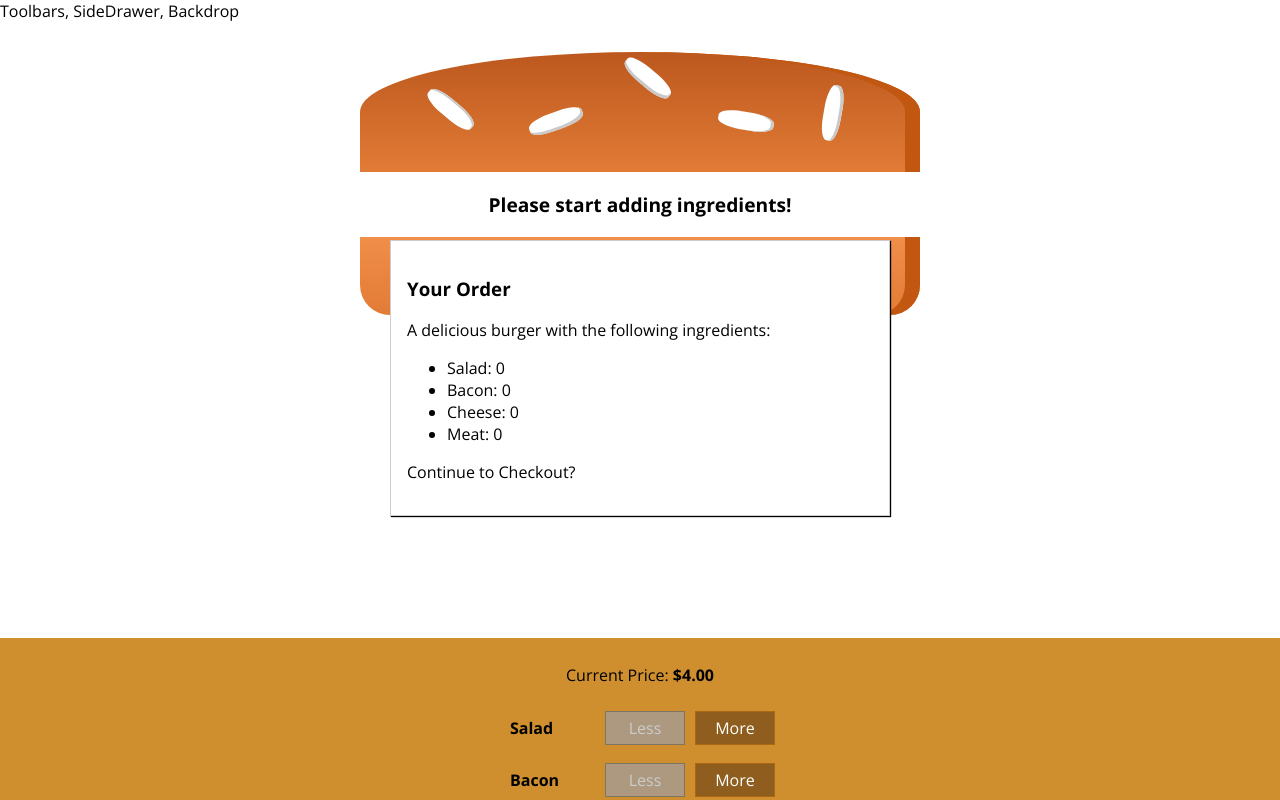
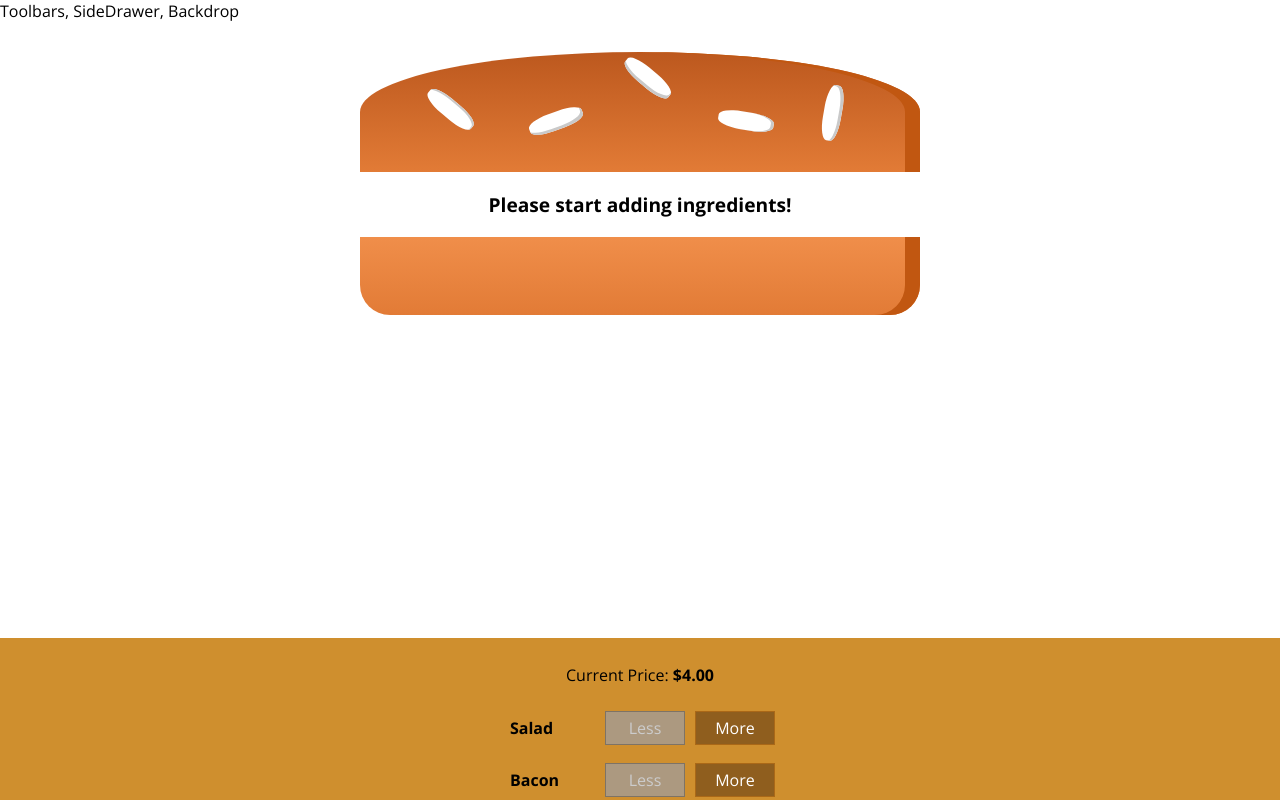
Before and after one commit to frankliuyh/burger-builder, a React app: page / in a window 1280 px wide. Shown: the top 800 px of the page. Built offline with nearby package versions, Linux system fonts and the light colour scheme.

Commit message:
add OrderSummary animation

```diff
--- a/src/components/Burger/BuildControls/BuildControls.js
+++ b/src/components/Burger/BuildControls/BuildControls.js
@@ -15,7 +15,7 @@
         {controls.map(ctrl => <BuildControl key={ctrl.label} label={ctrl.label}
                                 added={() => props.ingredientAdded(ctrl.type)} removed={() => props.ingredientRemoved(ctrl.type)}
                                 disabled={props.disabled[ctrl.type]} />)}
-        <button className={classes.OrderButton} disabled={!props.purchasable}>ORDER NOW</button>
+        <button className={classes.OrderButton} disabled={!props.purchasable} onClick={props.ordered}>ORDER NOW</button>
     </div>
 );
 
--- a/src/components/UI/Modal/Modal.js
+++ b/src/components/UI/Modal/Modal.js
@@ -2,7 +2,10 @@
 import classes from './Modal.css';
 
 const modal = (props) => (
-    <div className={classes.Modal}>
+    <div className={classes.Modal} style={{
+        transform: props.show ? 'translateY(0)' : 'translateY(-100vh)',
+        opacity: props.show ? '1' : '0'
+    }}>
         {props.children}
     </div>
 );
--- a/src/containers/BurgerBuilder/BurgerBuilder.js
+++ b/src/containers/BurgerBuilder/BurgerBuilder.js
@@ -20,7 +20,12 @@
             meat: 0
         },
         totalPrice: 4,
-        purchasable: false
+        purchasable: false,
+        purchasing: false
+    }
+
+    purchaseHandler = () => {
+        this.setState({purchasing: true});
     }
 
     updatePurchaseState = (ingredients) => {
@@ -58,12 +63,12 @@
         }
         return (
             <React.Fragment>
-                <Modal>
+                <Modal show={this.state.purchasing}>
                     <OrderSummary ingredients={this.state.ingredients}/>
                 </Modal>
                 <Burger ingredients={this.state.ingredients} />
                 <BuildControls ingredientAdded={this.addIngredientHandler} ingredientRemoved={this.removeIngredientHandler}
-                                disabled={disabledInfo} price={this.state.totalPrice} purchasable={this.state.purchasable} />
+                                disabled={disabledInfo} price={this.state.totalPrice} purchasable={this.state.purchasable} ordered={this.purchaseHandler} />
             </React.Fragment>
         );
     }
```
